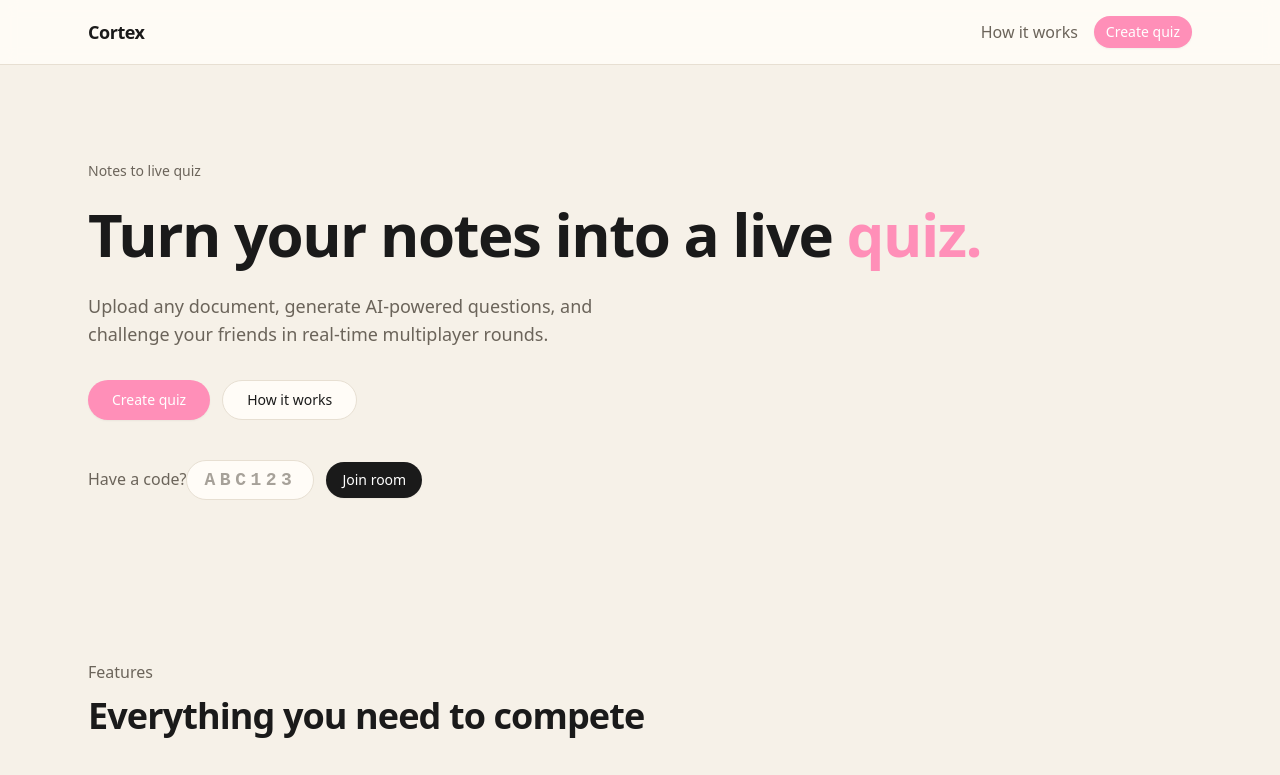
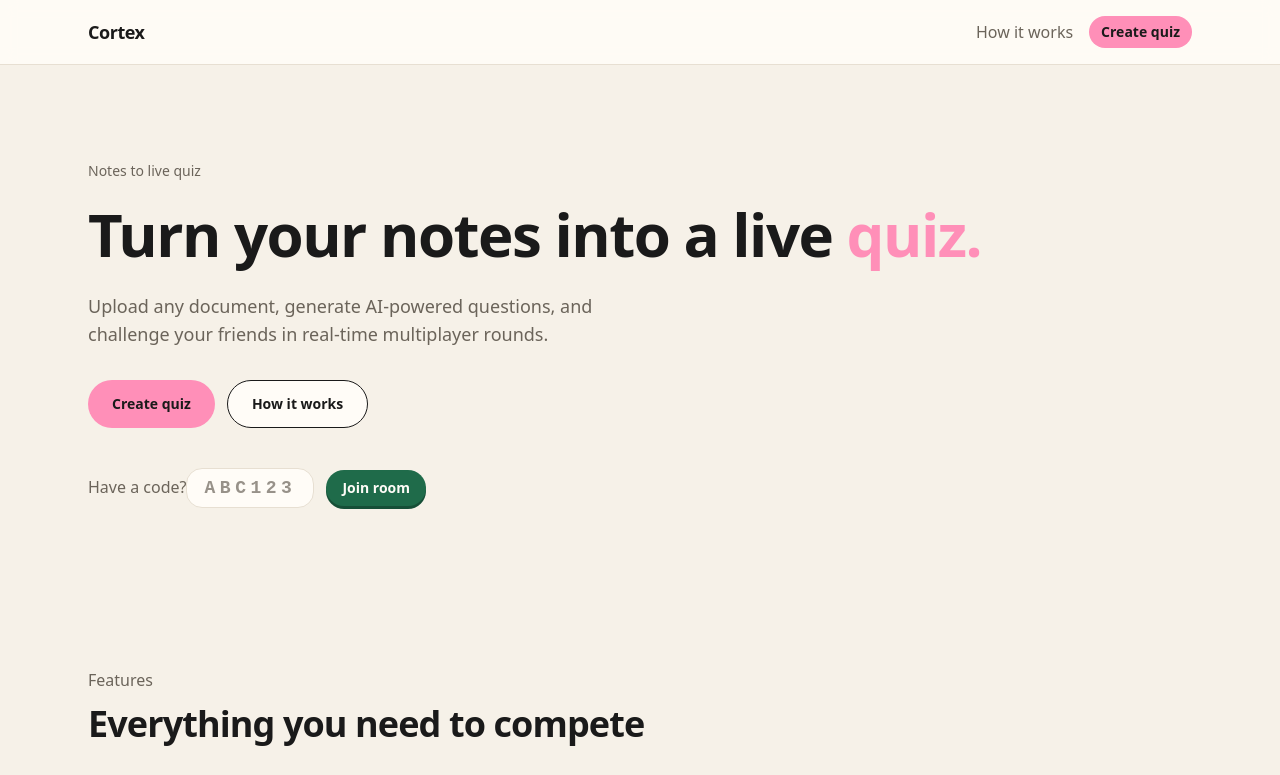
Before and after one commit to Abiralstha99/Cortex, a React (Vite) app in the folder frontend/: page / in a window 1280 px wide. Shown: the top 775 px of the page. Built offline with nearby package versions, Linux system fonts and the light colour scheme; no server answers.

Commit message:
feat(ui): customize shadcn primitives for playful Cortex

```diff
--- a/frontend/src/clerk/appearance.ts
+++ b/frontend/src/clerk/appearance.ts
@@ -26,8 +26,9 @@ export const clerkAppearance: ClerkAppearance = {
   elements: {
     card: {
       border: "1px solid var(--border)",
+      backgroundColor: "var(--bg-raised)",
       boxShadow: "none",
-      borderRadius: "10px",
+      borderRadius: "24px",
     },
     headerTitle: hiddenElement,
     headerSubtitle: hiddenElement,
@@ -60,10 +61,11 @@ export const clerkAppearance: ClerkAppearance = {
     },
     formButtonPrimary: {
       backgroundColor: "var(--accent)",
-      color: "#ffffff",
+      color: "#fffcf7",
       fontWeight: 600,
       textTransform: "none",
       boxShadow: "none",
+      borderRadius: "999px",
     },
     footer: {
       backgroundColor: "transparent",
--- a/frontend/src/components/ui/badge.tsx
+++ b/frontend/src/components/ui/badge.tsx
@@ -5,19 +5,20 @@ import { Slot } from "radix-ui"
 import { cn } from "@/lib/utils"
 
 const badgeVariants = cva(
-  "inline-flex w-fit shrink-0 items-center justify-center gap-1 overflow-hidden rounded-md border border-transparent px-2 py-0.5 text-xs font-medium whitespace-nowrap transition-[color,box-shadow] focus-visible:border-ring focus-visible:ring-[3px] focus-visible:ring-ring/50 aria-invalid:border-destructive aria-invalid:ring-destructive/20 [&>svg]:pointer-events-none [&>svg]:size-3",
+  "inline-flex w-fit shrink-0 items-center justify-center gap-1 overflow-hidden rounded-full border border-transparent px-2 py-0.5 text-xs font-medium whitespace-nowrap transition-[color,box-shadow] focus-visible:border-ring focus-visible:ring-[3px] focus-visible:ring-ring/50 aria-invalid:border-destructive aria-invalid:ring-destructive/20 [&>svg]:pointer-events-none [&>svg]:size-3",
   {
     variants: {
       variant: {
-        default: "bg-rose text-white [a&]:hover:bg-rose/90",
-        secondary:
-          "bg-track text-ink [a&]:hover:bg-track/80",
-        destructive:
-          "bg-destructive text-white focus-visible:ring-destructive/20 [a&]:hover:bg-destructive/90",
+        default:
+          "bg-success-soft text-forest [a&]:hover:bg-success-soft/80",
+        pink:
+          "bg-candy-pink/30 text-ink [a&]:hover:bg-candy-pink/40",
+        yellow:
+          "bg-candy-yellow/40 text-ink [a&]:hover:bg-candy-yellow/50",
+        sky:
+          "bg-candy-sky/30 text-ink [a&]:hover:bg-candy-sky/40",
         outline:
-          "border-border text-ink [a&]:hover:bg-background",
-        ghost: "[a&]:hover:bg-background [a&]:hover:text-ink",
-        link: "text-rose underline-offset-4 [a&]:hover:underline",
+          "border-border bg-transparent text-ink [a&]:hover:bg-surface",
       },
     },
     defaultVariants: {
--- a/frontend/src/components/ui/button.tsx
+++ b/frontend/src/components/ui/button.tsx
@@ -5,28 +5,29 @@ import { Slot } from "radix-ui"
 import { cn } from "@/lib/utils"
 
 const buttonVariants = cva(
-  "inline-flex shrink-0 items-center justify-center gap-2 rounded-[var(--radius-control)] text-sm font-medium whitespace-nowrap transition-all outline-none focus-visible:border-ring focus-visible:ring-[3px] focus-visible:ring-ring/50 disabled:pointer-events-none disabled:opacity-50 aria-invalid:border-destructive aria-invalid:ring-destructive/20 [&_svg]:pointer-events-none [&_svg]:shrink-0 [&_svg:not([class*='size-'])]:size-4",
+  "inline-flex shrink-0 items-center justify-center gap-2 rounded-[var(--radius-control)] text-sm font-semibold whitespace-nowrap transition-all outline-none focus-visible:border-ring focus-visible:ring-[3px] focus-visible:ring-ring/50 disabled:pointer-events-none disabled:opacity-50 aria-invalid:border-destructive aria-invalid:ring-destructive/20 [&_svg]:pointer-events-none [&_svg]:shrink-0 [&_svg:not([class*='size-'])]:size-4",
   {
     variants: {
       variant: {
         default:
-          "bg-ink text-white shadow-xs hover:bg-ink/90",
+          "bg-forest text-primary-foreground shadow-[0_3px_0_0_#164f37] hover:bg-forest/90",
         destructive:
           "bg-destructive text-white hover:bg-destructive/90 focus-visible:ring-destructive/20",
         outline:
-          "border border-border bg-surface text-ink shadow-none hover:bg-background",
+          "border border-ink bg-surface text-ink shadow-none hover:bg-cream",
         secondary:
-          "bg-background text-ink hover:bg-background/80",
+          "bg-gloss text-white hover:bg-gloss/90",
         ghost:
-          "hover:bg-background hover:text-ink",
+          "bg-transparent hover:bg-track hover:text-ink",
         link: "text-ink underline-offset-4 hover:underline",
-        rose: "bg-rose text-white shadow-xs hover:bg-rose/90",
+        candy: "bg-candy-pink text-ink hover:bg-candy-pink/90",
+        rose: "bg-candy-pink text-ink hover:bg-candy-pink/90",
       },
       size: {
         default: "h-9 px-4 py-2 has-[>svg]:px-3",
         xs: "h-6 gap-1 rounded-[var(--radius-control)] px-2 text-xs has-[>svg]:px-1.5 [&_svg:not([class*='size-'])]:size-3",
         sm: "h-8 gap-1.5 rounded-[var(--radius-control)] px-3 has-[>svg]:px-2.5",
-        lg: "h-10 rounded-[var(--radius-control)] px-6 has-[>svg]:px-4",
+        lg: "h-12 rounded-[var(--radius-control)] px-6 has-[>svg]:px-4",
         icon: "size-9",
         "icon-xs": "size-6 rounded-[var(--radius-control)] [&_svg:not([class*='size-'])]:size-3",
         "icon-sm": "size-8",
--- a/frontend/src/components/ui/input.tsx
+++ b/frontend/src/components/ui/input.tsx
@@ -8,11 +8,10 @@ function Input({ className, type, ...props }: React.ComponentProps<"input">) {
       type={type}
       data-slot="input"
       className={cn(
-        "h-9 w-full min-w-0 rounded-[var(--radius-control)] border border-border bg-surface px-3 py-1 text-sm text-ink shadow-none transition-[color,box-shadow] outline-none",
-        "selection:bg-primary selection:text-primary-foreground file:inline-flex file:h-7 file:border-0 file:bg-transparent file:text-sm file:font-medium file:text-foreground",
-        "placeholder:text-muted/60",
-        "focus-visible:border-rose focus-visible:ring-[3px] focus-visible:ring-rose/25",
-        "disabled:pointer-events-none disabled:cursor-not-allowed disabled:opacity-50",
+        "h-11 w-full min-w-0 rounded-2xl border border-border bg-surface px-4 py-2 text-sm text-ink shadow-none outline-none",
+        "placeholder:text-muted/70",
+        "focus-visible:border-forest focus-visible:ring-[3px] focus-visible:ring-forest/20",
+        "disabled:cursor-not-allowed disabled:opacity-50",
         "aria-invalid:border-danger aria-invalid:ring-danger/20",
         className,
       )}
--- a/frontend/src/components/ui/switch.tsx
+++ b/frontend/src/components/ui/switch.tsx
@@ -17,7 +17,7 @@ function Switch({
       data-slot="switch"
       data-size={size}
       className={cn(
-        "peer group/switch inline-flex shrink-0 items-center rounded-full border border-transparent shadow-none transition-all outline-none focus-visible:border-ring focus-visible:ring-[3px] focus-visible:ring-ring/50 disabled:cursor-not-allowed disabled:opacity-50 data-[size=default]:h-[1.15rem] data-[size=default]:w-8 data-[size=sm]:h-3.5 data-[size=sm]:w-6 data-[state=checked]:bg-rose data-[state=unchecked]:bg-track",
+        "peer group/switch inline-flex shrink-0 items-center rounded-full border border-transparent shadow-none transition-all outline-none focus-visible:border-ring focus-visible:ring-[3px] focus-visible:ring-ring/50 disabled:cursor-not-allowed disabled:opacity-50 data-[size=default]:h-[1.15rem] data-[size=default]:w-8 data-[size=sm]:h-3.5 data-[size=sm]:w-6 data-[state=checked]:bg-forest data-[state=unchecked]:bg-track",
         className,
       )}
       {...props}
--- a/frontend/src/components/ui/tabs.tsx
+++ b/frontend/src/components/ui/tabs.tsx
@@ -63,7 +63,7 @@ function TabsTrigger({
       data-slot="tabs-trigger"
       className={cn(
         "relative inline-flex h-[calc(100%-1px)] flex-1 items-center justify-center gap-1.5 rounded-[calc(var(--radius-control)-2px)] border border-transparent px-2 py-1 text-sm font-medium whitespace-nowrap text-ink/55 transition-all group-data-[orientation=vertical]/tabs:w-full group-data-[orientation=vertical]/tabs:justify-start hover:text-ink focus-visible:border-ring focus-visible:ring-[3px] focus-visible:ring-ring/50 focus-visible:outline-1 focus-visible:outline-ring disabled:pointer-events-none disabled:opacity-50 [&_svg]:pointer-events-none [&_svg]:shrink-0 [&_svg:not([class*='size-'])]:size-4",
-        "data-[state=active]:bg-surface data-[state=active]:text-ink data-[state=active]:shadow-xs",
+        "data-[state=active]:bg-surface data-[state=active]:text-ink data-[state=active]:shadow-none",
         "group-data-[variant=line]/tabs-list:bg-transparent group-data-[variant=line]/tabs-list:data-[state=active]:bg-transparent group-data-[variant=line]/tabs-list:data-[state=active]:shadow-none",
         "after:absolute after:bg-ink after:opacity-0 after:transition-opacity group-data-[orientation=horizontal]/tabs:after:inset-x-0 group-data-[orientation=horizontal]/tabs:after:bottom-[-5px] group-data-[orientation=horizontal]/tabs:after:h-0.5 group-data-[orientation=vertical]/tabs:after:inset-y-0 group-data-[orientation=vertical]/tabs:after:-right-1 group-data-[orientation=vertical]/tabs:after:w-0.5 group-data-[variant=line]/tabs-list:data-[state=active]:after:opacity-100",
         className,
```
